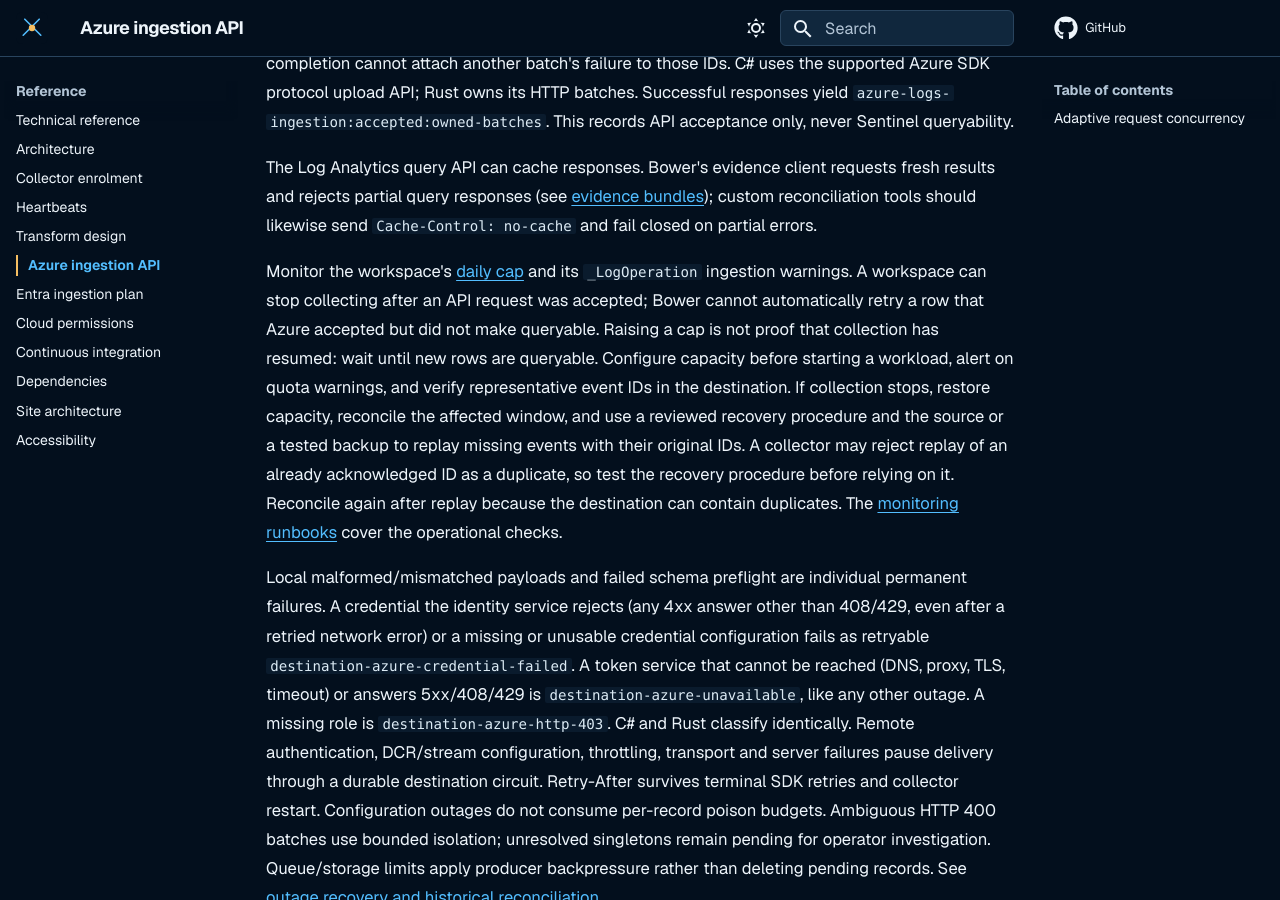
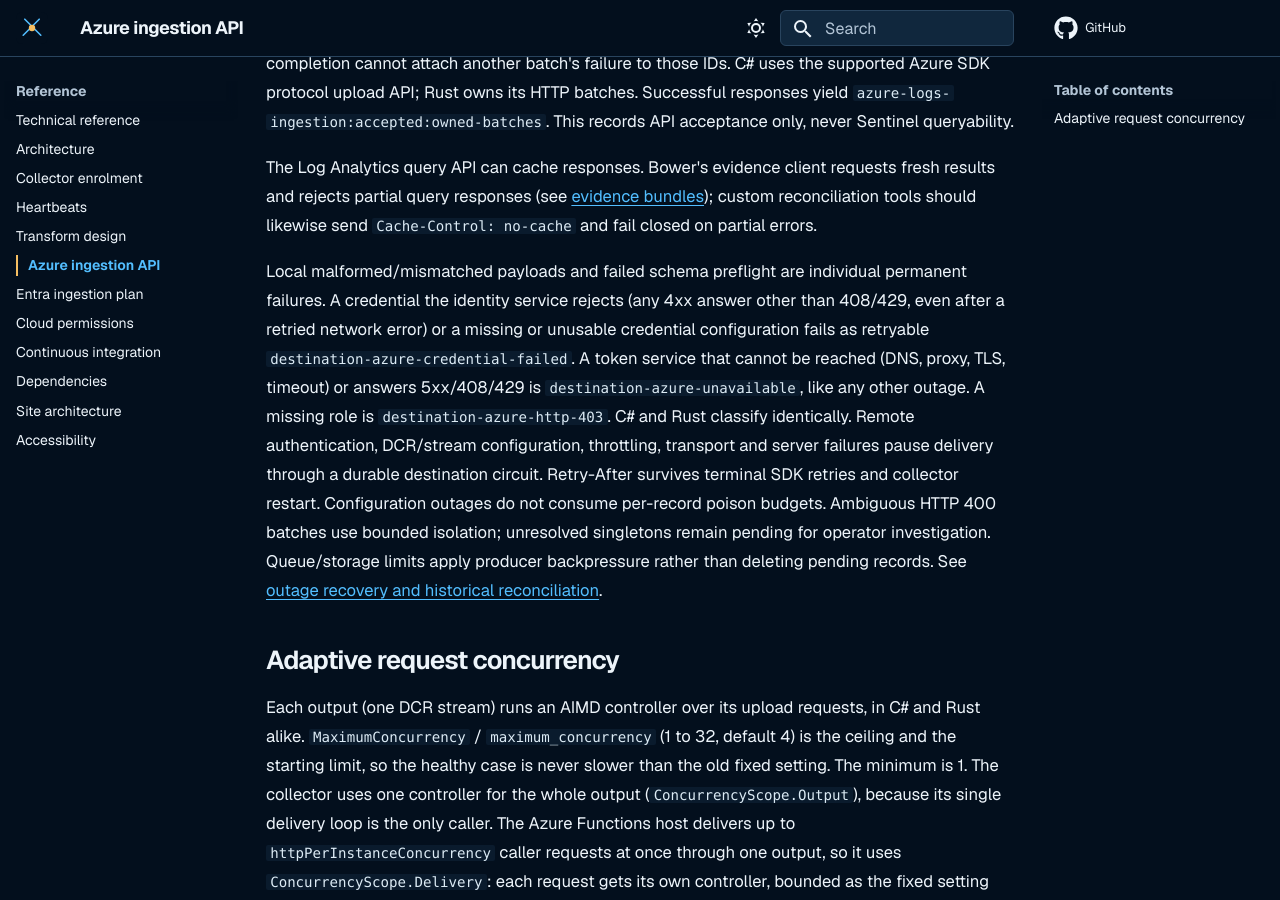
Before and after one commit to jusso-dev/Bower, an MkDocs documentation site: the page built from docs/deployment/logs-ingestion-api.md, in a window 1280 px wide and 900 px high, scrolled down 559 px. Built offline with MkDocs 1.6.1 and Material for MkDocs 9.7.7, drawn with Linux system fonts in a browser that asks for light colours.

Commit message:
docs: keep the Logs Ingestion API page to the query client change
The daily-cap and replay recovery paragraph came from the WIP snapshot and is
not about the query client. Its claim that the monitoring runbooks cover the
checks is also broader than the runbooks (they cover `_LogOperation` only).

Co-Authored-By: Claude Opus 5.5 <noreply@anthropic.com>

```diff
--- a/docs/deployment/logs-ingestion-api.md
+++ b/docs/deployment/logs-ingestion-api.md
@@ -24,20 +24,6 @@ fresh results and rejects partial query responses (see
 [evidence bundles](../operations/evidence-bundles.md#destination-queries)); custom
 reconciliation tools should likewise send `Cache-Control: no-cache` and fail closed
 on partial errors.
-
-Monitor the workspace's [daily cap](https://learn.microsoft.com/en-us/azure/azure-monitor/logs/daily-cap)
-and its `_LogOperation` ingestion warnings. A workspace can stop collecting after
-an API request was accepted; Bower cannot automatically retry a row that Azure
-accepted but did not make queryable. Raising a cap is not proof that collection
-has resumed: wait until new rows are queryable. Configure capacity before starting a
-workload, alert on quota warnings, and verify representative event IDs in the
-destination. If collection stops, restore capacity, reconcile the affected
-window, and use a reviewed recovery procedure and the source or a tested backup
-to replay missing events with their original IDs. A collector may reject replay
-of an already acknowledged ID as a duplicate, so test the recovery procedure
-before relying on it. Reconcile again after replay because the destination can
-contain duplicates. The [monitoring runbooks](../production-readiness/06-monitoring-and-runbooks.md)
-cover the operational checks.
 
 Local malformed/mismatched payloads and failed schema preflight are individual
 permanent failures. A credential the identity service rejects (any 4xx answer other than 408/429, even
```
